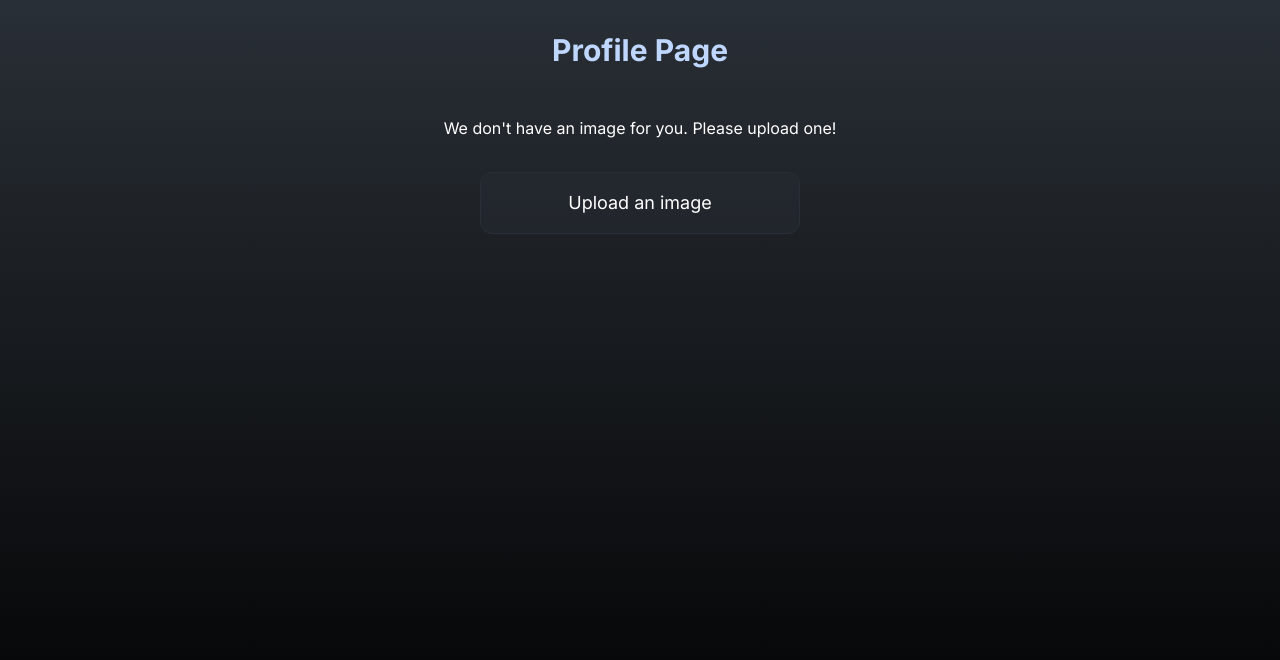
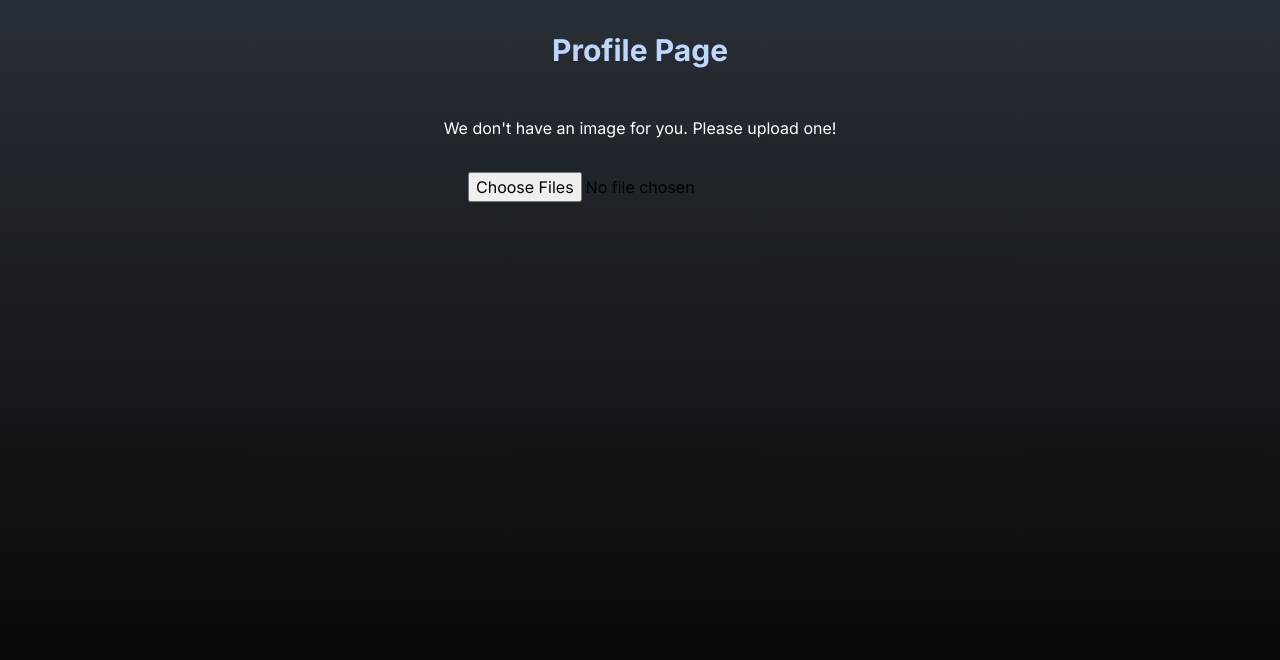
Before and after one commit to AjayGanesh02/CrowdCam, a Next.js app in the folder frontend/: page /profile in a window 1280 px wide. Shown: the top 660 px of the page. Built offline with nearby package versions, Linux system fonts and the light colour scheme.

Commit message:
fixed uploads

```diff
--- a/frontend/src/pages/events/[eventId].tsx
+++ b/frontend/src/pages/events/[eventId].tsx
@@ -9,7 +9,7 @@ const EventUploadPage = () => {
             Upload Images Here
           </p>
         </div>
-        <ImageUploadButton/>
+        <ImageUploadButton search={false} setter={(url: string) => {}}/>
       </div>
     </main>
   )
--- a/frontend/src/pages/profile.tsx
+++ b/frontend/src/pages/profile.tsx
@@ -1,6 +1,7 @@
 import {useProfileImage} from "@/contexts/ProfileContext";
 import {useEffect, useState} from "react";
 import {useRouter} from "next/router";
+import ImageUpload from "@/components/upload-image";
 
 
 const ProfilePage = () => {
@@ -52,14 +53,15 @@ const ProfilePage = () => {
               <p className={"text-white my-8"}>
                 We don&apos;t have an image for you. Please upload one!
               </p>
-              <button
-                className={"text-white border w-80 py-4 border-[#292f36] rounded-xl bg-[#292F36] bg-opacity-40 text-lg"}
-                onClick={() => {
-                  setLocalProfileImage("https://crowdcamimages.s3.amazonaws.com/uploads/812c36650da0ab87b027f7407IMG_5179.jpg")
-                }}
-              >
-                Upload an image
-              </button>
+              <ImageUpload search={true} setter={setLocalProfileImage}/>
+              {/*<button*/}
+              {/*  className={"text-white border w-80 py-4 border-[#292f36] rounded-xl bg-[#292F36] bg-opacity-40 text-lg"}*/}
+              {/*  onClick={() => {*/}
+              {/*    setLocalProfileImage("https://crowdcamimages.s3.amazonaws.com/uploads/812c36650da0ab87b027f7407IMG_5179.jpg")*/}
+              {/*  }}*/}
+              {/*>*/}
+              {/*  Upload an image*/}
+              {/*</button>*/}
             </div>
         }
       </div>
```
